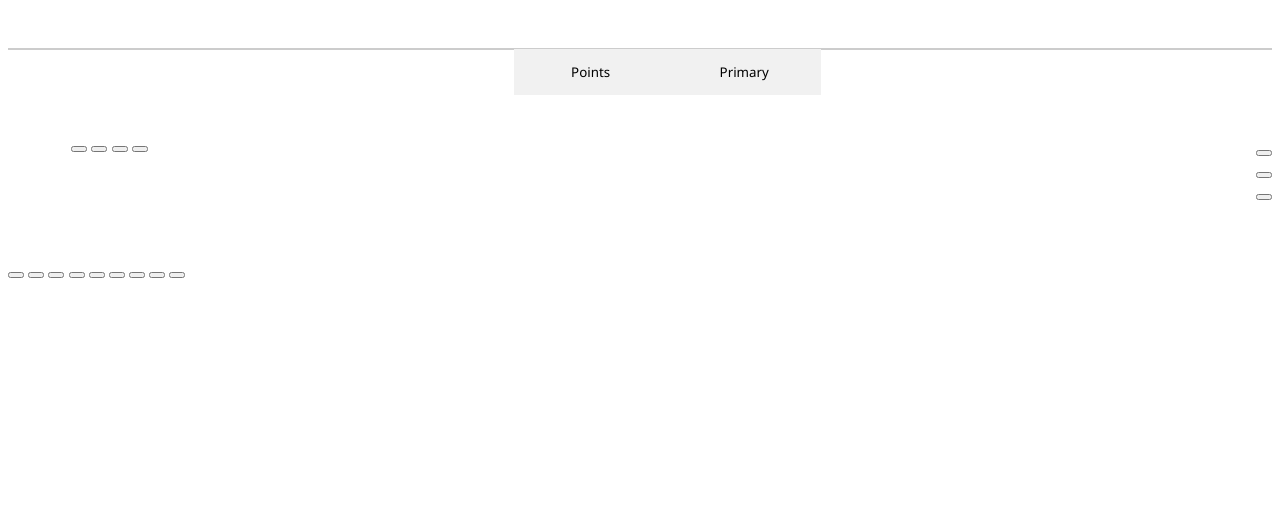
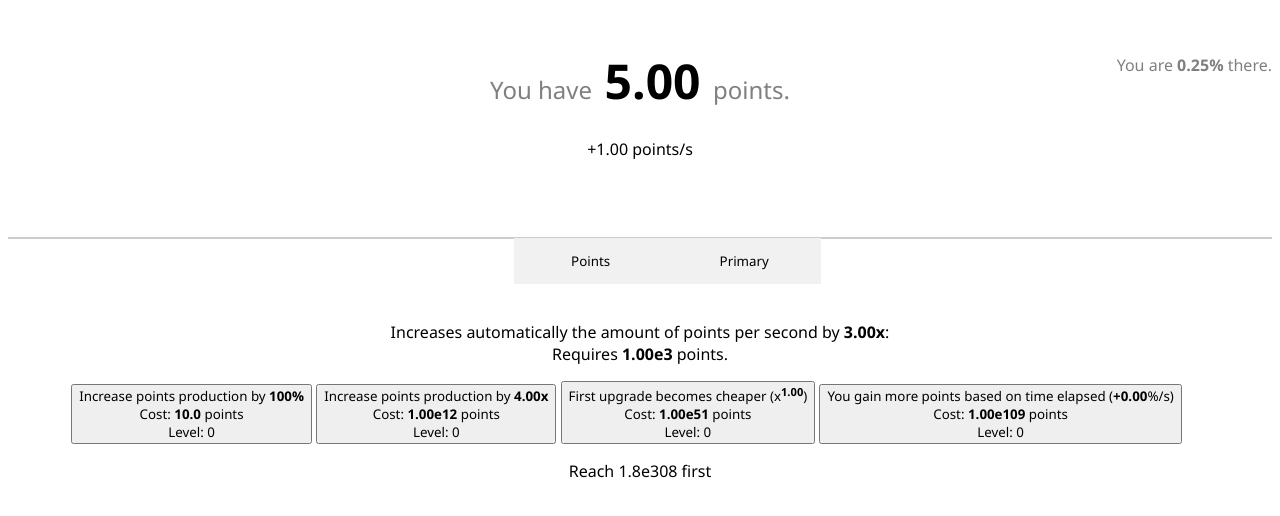
Before and after one commit to DeletedUser-0/unnamed, a plain HTML site: page index.html in a window 1280 px wide. Drawn offline with Linux system fonts and the light colour scheme.

Commit message:
Update index.html

```diff
--- a/index.html
+++ b/index.html
@@ -2,7 +2,7 @@
 <html>
     <head>
         <title>Unnamed</title>
-        <script src="node_modules/omega_num.js/OmegaNum.js"></script>
+        <script src="OmegaNum.js"></script>
         <script src="js/main.js"></script>
         <script src="js/ui.js"></script>
         <script src="js/other.js"></script>
```
